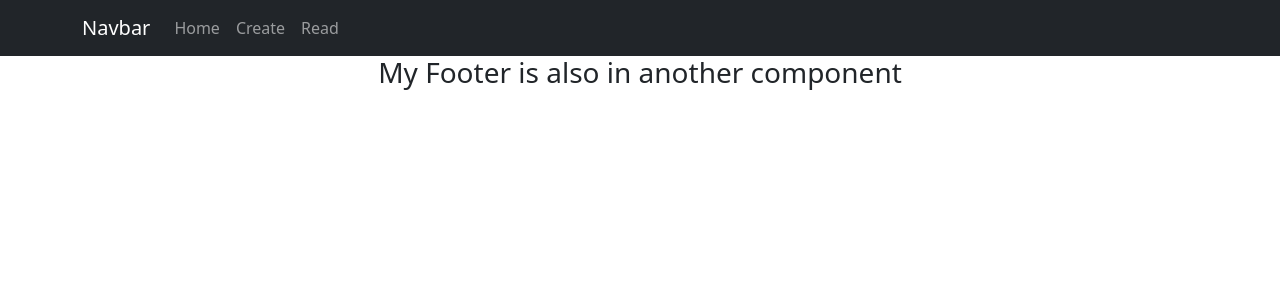
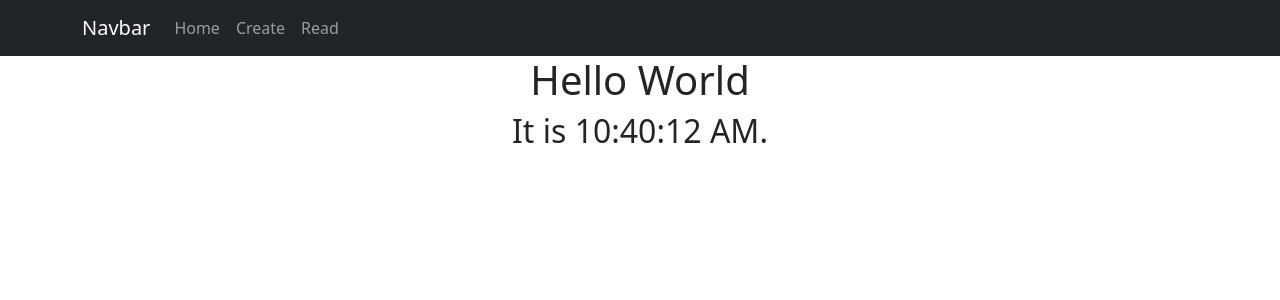
Before and after one commit to eoinocathasaigh/Lab-8-Editing-with-Rest-, a React (Create React App) app: page / in a window 1280 px wide. Shown: the top 300 px of the page. Built offline with nearby package versions, Linux system fonts and the light colour scheme.

Commit message:
Completed Exercise 6 - Finished Navigation. The Client side Routing between different views or elements

```diff
--- a/src/App.js
+++ b/src/App.js
@@ -15,15 +15,19 @@
     //Can enter business logic here too
 
     //NavBar element enables routing between different pages
+    //The following happens when I navigate between pages
+    // - By default I land on home so I am shown the "Content" element
+    // - When I navigate to "read" - /read and I am shown the "Footer" element
+    // - When I navigate to "Create" - /create I am shown the "Header" element
+
     <div className="App">
       <Router>
         <NavigationBar/>
         <Routes>
-          <Route path="/home" element={<Content />} />
-          <Route path="/read" element={<h1>Read Component</h1>} />
-          <Route path="/create" element={<h1>Create Component</h1>} />
+          <Route path="/" element={<Content />} />
+          <Route path="/read" element={<Footer/>} />
+          <Route path="/create" element={<Header/>} />
         </Routes>
-        <Footer></Footer>
       </Router>
     </div>
   );
```
